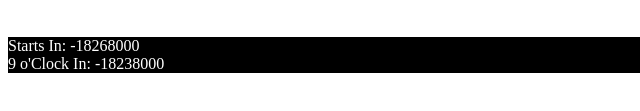
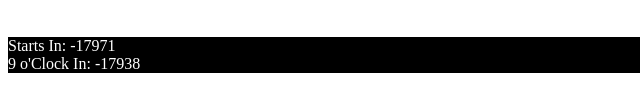
Before and after one commit to itsthebrandonc/NineOClockOnASaturday, a plain HTML site: page index.html in a window 1280 px wide. Shown: the part 529-640 px from the top of the page, 0-640 px from the left. Drawn offline with Linux system fonts and the light colour scheme; no server answers.

Commit message:
Time adjust

```diff
--- a/index.html
+++ b/index.html
@@ -10,7 +10,7 @@
 
     <br>
 
-    <video id="videoscreen" width="800" autoplay controls height="500"></video>
+    <video id="videoscreen" width="800" autoplay controls=false height="500"></video>
 
 
     <div id="info"></div>
--- a/nineoclock.js
+++ b/nineoclock.js
@@ -54,21 +54,21 @@ function syncUpdate() {
       //Start date is 8:59:29
       var startDate = new Date(); //Today (Saturday)
       startDate.setHours(17); //20
-      startDate.setMinutes(44); //59
-      startDate.setSeconds(30); //29
+      startDate.setMinutes(49); //59
+      startDate.setSeconds(27); //29
       startTime = startDate.getTime();
     }
     if (!hitTime) {
       //Hit date is 9:00:00
       var hitDate = new Date(); //Today (Saturday)
       hitDate.setHours(17); //21
-      hitDate.setMinutes(45); //00
+      hitDate.setMinutes(50); //00
       hitDate.setSeconds(00); //00
       hitTime = hitDate.getTime();
     }
 
     secondsIntoFilm = (currentTime - startTime) / 1000;
-    $("status").innerHTML = "Starts In: " + (startTime - currentTime) + "<br>" + "9 o'Clock In: " + (hitTime - currentTime);
+    $("status").innerHTML = "Starts In: " + Math.floor((startTime - currentTime)/1000) + "<br>" + "9 o'Clock In: " + Math.floor((hitTime - currentTime)/1000);
     //$("status").innerHTML += "Start Date: " + startDate + "<br>" + "Hit Date: " + hitDate + "<br"> + "Seconds Into Film: " + secondsIntoFilm + "<br>";
 
     if ((currentTime - startTime) / 1000 > 0 && (currentTime - startTime) / 1000 < 1) {
```
